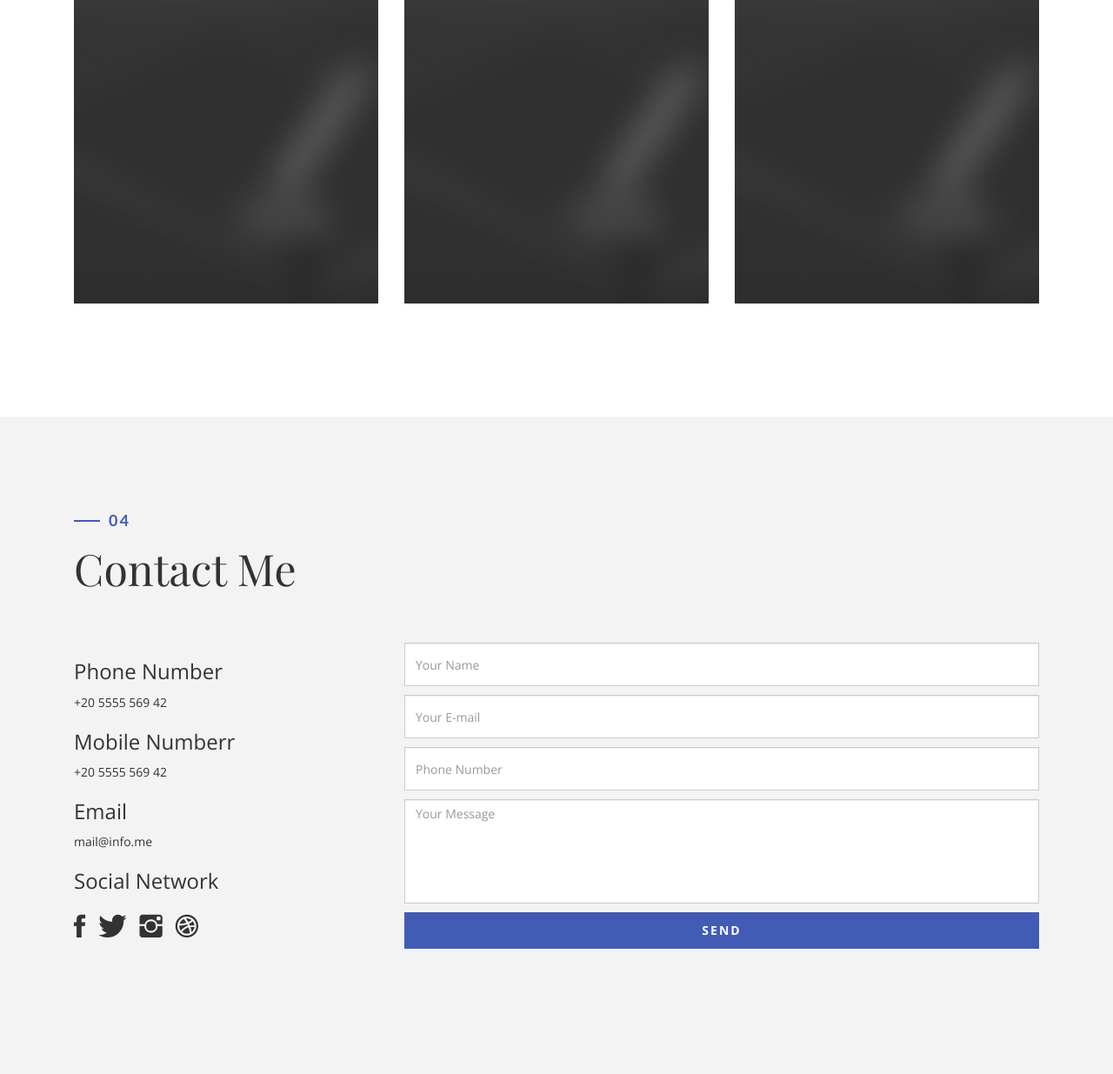
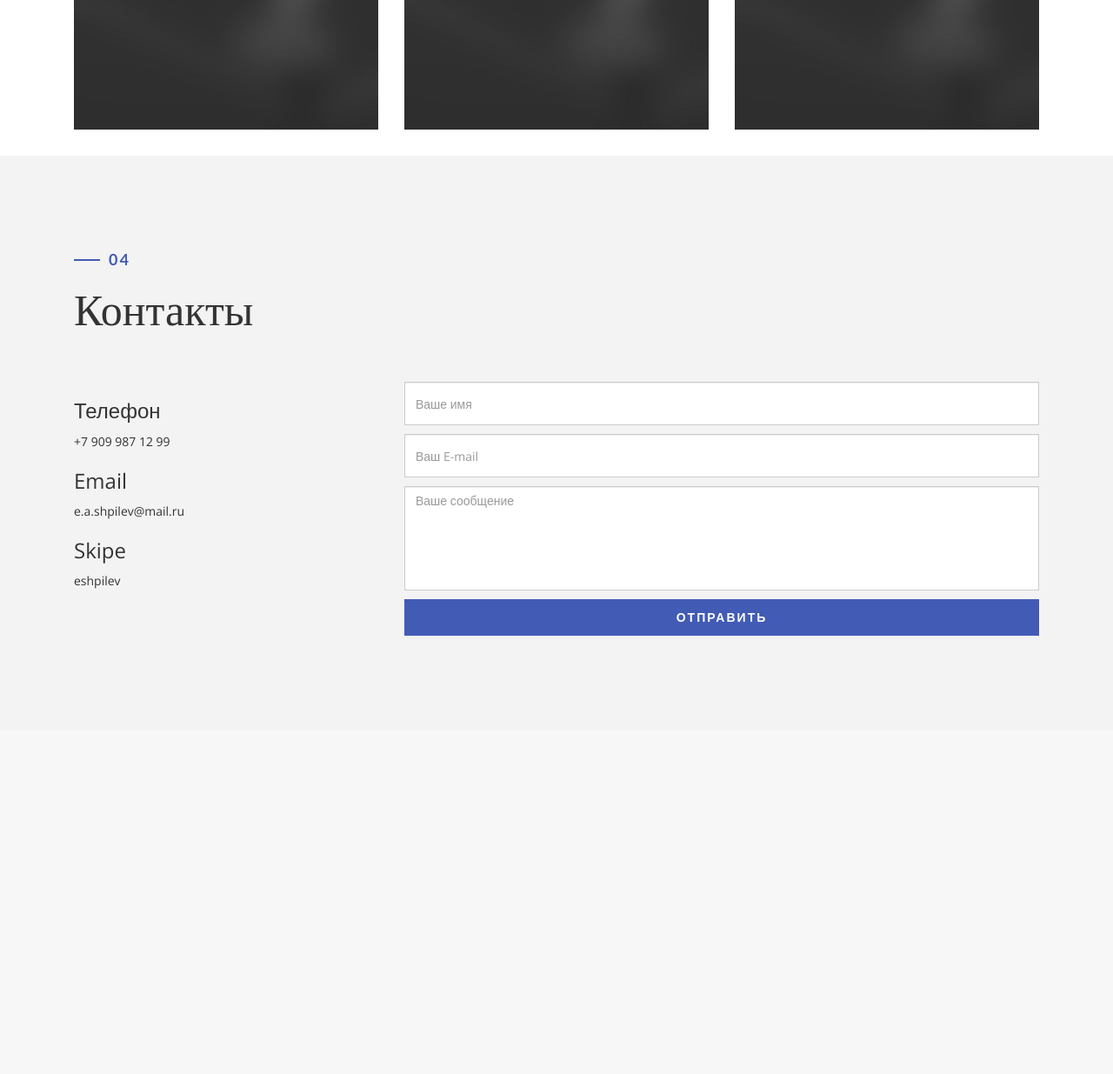
Before and after one commit to eshpilev/resume-django, a Django app: page / in a window 1280 px wide. Shown: the part 3986-5221 px from the top of the page at 87% size. After the commit the page ends 4717 px from the top, so only its background shows below. Run offline with Django 4.2, Linux system fonts and the light colour scheme; some libraries are stand-ins or nearby versions; some web fonts are replaced.

Commit message:
Merge remote-tracking branch 'origin/master'

```diff
--- a/resume/main/templates/main/index.html
+++ b/resume/main/templates/main/index.html
@@ -40,10 +40,11 @@
 <header class="navbar-fixed-top">
   <nav>
     <ul>
-      <li><a href="#about">About</a></li>
-      <li><a href="#experience">experience</a></li>
-      <li><a href="#projects">projects</a></li>
-      <li><a href="#contact">contact</a></li>
+      <li><a href="#about">Обо мне</a></li>
+      <li><a href="#experience">Опыт</a></li>
+      <li><a href="#skills">Навыки</a></li>
+      <li><a href="#education">Образование</a></li>
+      <li><a href="#contact">Контакты</a></li>
     </ul>
   </nav>
 </header>
@@ -54,8 +55,8 @@
   <div class="container">
     <div class="disply-table">
       <div class="table-cell" data-aos="fade-up" data-aos-delay="0">
-        <h4>Ahmed Eissa</h4>
-        <h1>Ui &<br/> Ux Designer</h1></div>
+        <h4>Евгений Шпилёв</h4>
+        <h1>Enterprise<br>разработчик</h1></div>
     </div>
   </div>
 </div>
@@ -66,7 +67,7 @@
   <div class="container">
     <div class="col-md-6" data-aos="fade-up">
       <h4>01</h4>
-      <h1 class="size-50">Know <br/> About me</h1>
+      <h1 class="size-50">Коротко <br/> обо мне</h1>
       <div class="h-50"></div>
       <p>Appropriately maintain standards compliant total linkage with cutting-edge action items. Enthusiastically
         create seamless synergy rather than excellent value. Quickly promote premium strategic theme areas
@@ -78,7 +79,6 @@
       <div class="h-50"></div>
     </div>
     <div class="col-md-6 about-img-div">
-      <div class="about-border" data-aos="fade-up" data-aos-delay=".5"></div>
       <img src="{% static 'img/about-img.jpg' %}" width="400" class="img-responsive" alt="" align="right"
            data-aos="fade-right" data-aos-delay="0"/>
     </div>
@@ -91,7 +91,7 @@
   <div class="container">
     <div class="col-md-12">
       <h4>02</h4>
-      <h1 class="size-50">My <br/> Experience</h1>
+      <h1 class="size-50">Мой опыт</h1>
       <div class="h-50"></div>
     </div>
     <div class="col-md-12">
@@ -134,12 +134,12 @@
 </div>
 <!-- ./experience -->
 
-<!-- projects -->
-<div class="section" id="projects">
+<!-- skills -->
+<div class="section" id="skills">
   <div class="container">
     <div class="col-md-12">
       <h4>03</h4>
-      <h1 class="size-50">My <br/> Projects</h1>
+      <h1 class="size-50">Навыки</h1>
     </div>
     <!-- main container -->
     <div class="main-container portfolio-inner clearfix">
@@ -296,36 +296,27 @@
   <div class="container">
     <div class="col-md-12">
       <h4>04</h4>
-      <h1 class="size-50">Contact Me</h1>
+      <h1 class="size-50">Контакты</h1>
       <div class="h-50"></div>
     </div>
     <div class="col-md-4" data-aos="fade-up">
 
-      <h3>Phone Number</h3>
-      <p>+20 5555 569 42</p>
-      <h3> Mobile Numberr</h3>
-      <p>+20 5555 569 42</p>
+      <h3>Телефон</h3>
+      <p>+7 909 987 12 99</p>
       <h3>Email</h3>
-      <p>mail@info.me </p>
+      <p>e.a.shpilev@mail.ru</p>
+      <h3>Skipe</h3>
+      <p>eshpilev</p>
 
-      <h3>Social Network</h3>
-
-      <ul class="social">
-        <li><a href="#"><i class="ion-social-facebook"></i></a></li>
-        <li><a href="#"><i class="ion-social-twitter"></i></a></li>
-        <li><a href="#"><i class="ion-social-instagram"></i></a></li>
-        <li><a href="#"><i class="ion-social-dribbble"></i></a></li>
-      </ul>
       <div class="clearfix"></div>
       <div class="h-50"></div>
     </div>
     <div class="col-md-8" data-aos="fade-up">
       <form class="contact-bg" id="contact-form" name="contact" method="post" novalidate="novalidate">
-        <input type="text" name="name" class="form-control" placeholder="Your Name"/>
-        <input type="email" name="email" class="form-control" placeholder="Your E-mail"/>
-        <input type="text" name="phone" class="form-control" placeholder="Phone Number"/>
-        <textarea name="message" class="form-control" placeholder="Your Message" style="height:120px"></textarea>
-        <button id="submit" type="submit" name="submit" class="btn btn-glance">Send</button>
+        <input type="text" name="name" class="form-control" placeholder="Ваше имя"/>
+        <input type="email" name="email" class="form-control" placeholder="Ваш E-mail"/>
+        <textarea name="message" class="form-control" placeholder="Ваше сообщение" style="height:120px"></textarea>
+        <button id="submit" type="submit" name="submit" class="btn btn-glance">Отправить</button>
         <div id="success">
           <p class="green textcenter"> Your message was sent successfully! I will be in touch as soon as I can. </p>
         </div>
@@ -338,37 +329,6 @@
 </div>
 <!-- ./contact -->
 
-<!--DEMO01-->
-<div id="animatedModal" class="popup-modal">
-  <!--THIS IS IMPORTANT! to close the modal, the class name has to match the name given on the ID -->
-  <div id="btn-close-modal" class="close-animatedModal close-popup-modal"><i class="ion-close-round"></i></div>
-  <div class="clearfix"></div>
-  <div class="modal-content">
-    <div class="container">
-      <div class="portfolio-padding">
-        <div class="col-md-8 col-md-offset-2">
-          <h2>Geschäfts Eines<br/> Web-Studios</h2>
-          <div class="h-50"></div>
-          <p>Appropriately maintain standards compliant total linkage with cutting-edge action items. Enthusiastically
-            create seamless synergy rather than excellent value. Quickly promote premium strategic theme areas
-            vis-a-vis.</p>
-          <p>Appropriately maintain standards compliant total linkage with cutting-edge action items. Enthusiastically
-            create seamless synergy rather than excellent value.</p>
-          <br/>
-          <br/> <img src="{% static 'img/portfolio/02.jpg' %}" alt="" class="img-responsive"/>
-          <br/>
-          <br/>
-          <p>Appropriately maintain standards compliant total linkage with cutting-edge action items. Enthusiastically
-            create seamless synergy rather than excellent value. Quickly promote premium strategic theme areas
-            vis-a-vis.</p>
-          <p>Appropriately maintain standards compliant total linkage with cutting-edge action items. Enthusiastically
-            create seamless synergy rather than excellent value.</p>
-          <br/>
-          <br/></div>
-      </div>
-    </div>
-  </div>
-</div>
 <!-- jQuery -->
 <script src="{% static 'js/jquery.js' %}"></script>
 <!--  plugins  -->
```
